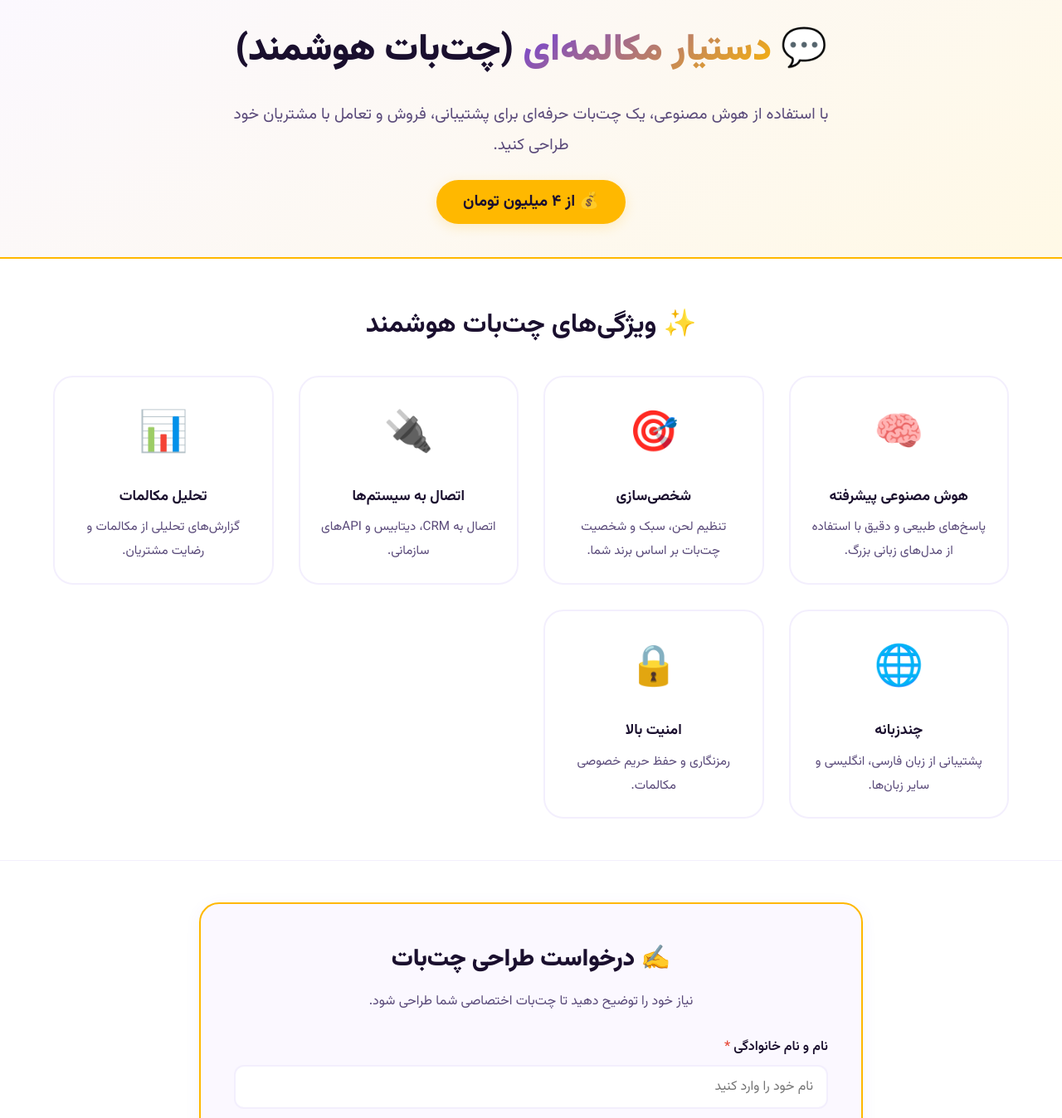
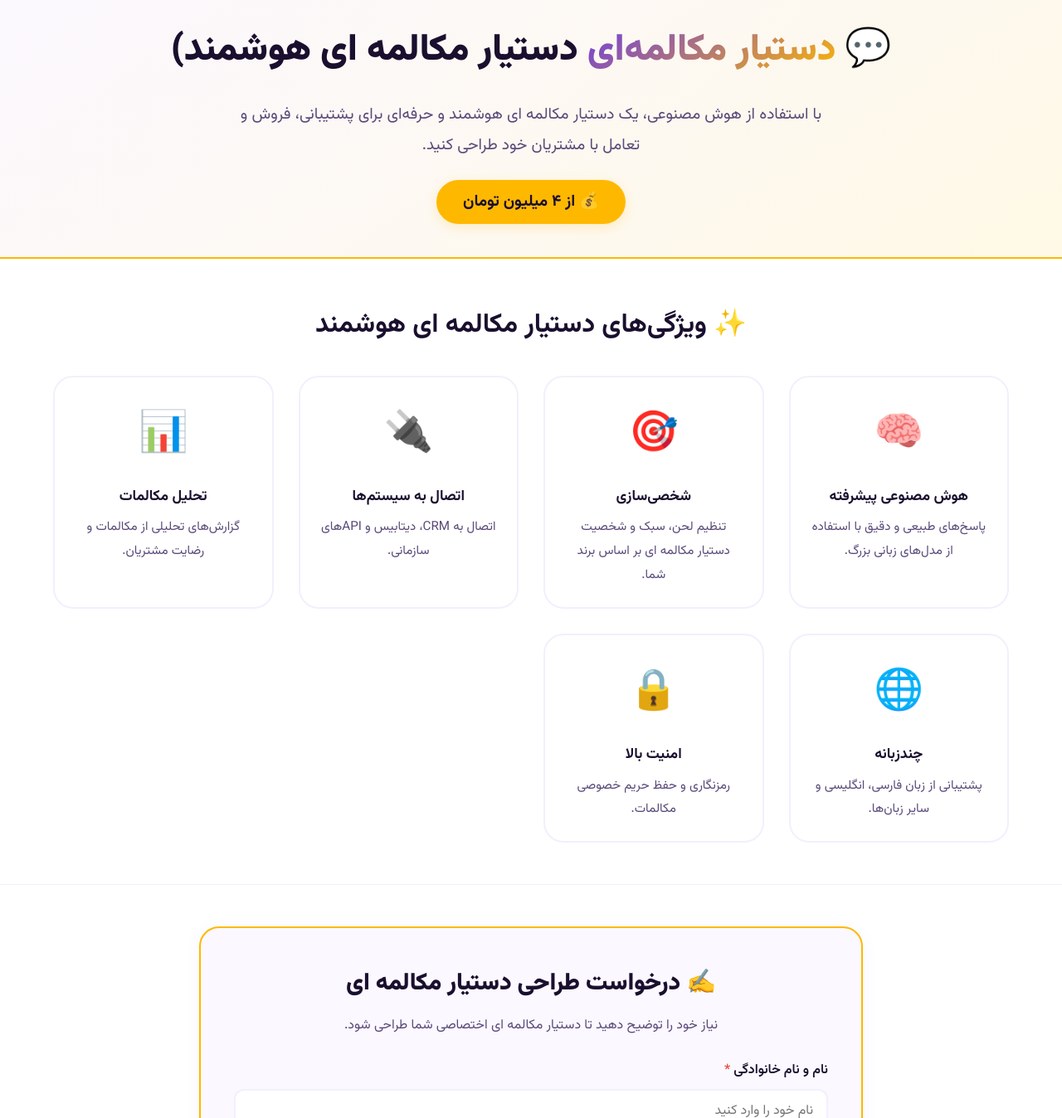
Before and after one commit to cysobms-sudo/sofiaai.github.io, a website: page service-chatbot.html in a window 1280 px wide. Shown: the part 220-1568 px from the top of the page at 83% size. Drawn offline with Linux system fonts and the light colour scheme.

Commit message:
Update service-chatbot.html

```diff
--- a/service-chatbot.html
+++ b/service-chatbot.html
@@ -534,9 +534,9 @@
 
     <section class="service-hero fade-up">
         <div class="container">
-            <h1>💬 <span class="highlight">دستیار مکالمه‌ای</span> (چت‌بات هوشمند)</h1>
+            <h1>💬 <span class="highlight">دستیار مکالمه‌ای</span> دستیار مکالمه ای هوشمند)</h1>
             <p>
-                با استفاده از هوش مصنوعی، یک چت‌بات حرفه‌ای برای پشتیبانی، فروش و تعامل با مشتریان خود طراحی کنید.
+                با استفاده از هوش مصنوعی، یک دستیار مکالمه ای هوشمند و حرفه‌ای برای پشتیبانی، فروش و تعامل با مشتریان خود طراحی کنید.
             </p>
             <span class="price-tag">💰 از ۴ میلیون تومان</span>
         </div>
@@ -544,7 +544,7 @@
 
     <section class="features-section fade-up">
         <div class="container">
-            <h2 style="text-align:center; font-size:2rem; margin-bottom:30px;">✨ ویژگی‌های چت‌بات هوشمند</h2>
+            <h2 style="text-align:center; font-size:2rem; margin-bottom:30px;">✨ ویژگی‌های دستیار مکالمه ای هوشمند</h2>
             <div class="features-grid">
                 <div class="feature-box">
                     <span class="icon">🧠</span>
@@ -554,7 +554,7 @@
                 <div class="feature-box">
                     <span class="icon">🎯</span>
                     <h4>شخصی‌سازی</h4>
-                    <p>تنظیم لحن، سبک و شخصیت چت‌بات بر اساس برند شما.</p>
+                    <p>تنظیم لحن، سبک و شخصیت دستیار مکالمه ای بر اساس برند شما.</p>
                 </div>
                 <div class="feature-box">
                     <span class="icon">🔌</span>
@@ -583,8 +583,8 @@
     <section class="request-section fade-up" id="request">
         <div class="container">
             <div class="request-box">
-                <h2>✍️ درخواست طراحی چت‌بات</h2>
-                <p class="sub">نیاز خود را توضیح دهید تا چت‌بات اختصاصی شما طراحی شود.</p>
+                <h2>✍️ درخواست طراحی دستیار مکالمه ای</h2>
+                <p class="sub">نیاز خود را توضیح دهید تا دستیار مکالمه ای اختصاصی شما طراحی شود.</p>
                 <form id="requestForm">
                     <label>نام و نام خانوادگی <span class="required">*</span></label>
                     <input type="text" id="requestName" placeholder="نام خود را وارد کنید" required />
@@ -596,7 +596,7 @@
                     <input type="email" id="requestEmail" placeholder="ایمیل خود را وارد کنید" />
 
                     <label>توضیحات نیاز شما <span class="required">*</span></label>
-                    <textarea id="requestDescription" placeholder="لطفاً توضیح دهید چت‌بات شما چه کاربردی دارد؟ برای چه صنعتی؟ چه قابلیت‌هایی باید داشته باشد؟" required></textarea>
+                    <textarea id="requestDescription" placeholder="لطفاً توضیح دهید دستیار مکالمه ای شما چه کاربردی دارد؟ برای چه صنعتی؟ چه قابلیت‌هایی باید داشته باشد؟" required></textarea>
 
                     <button type="submit" class="btn-submit" id="submitBtn">📩 ارسال درخواست</button>
                 </form>
@@ -608,9 +608,9 @@
     <section class="cta-section fade-up">
         <div class="container">
             <div class="cta-box">
-                <h2>🚀 آماده‌اید یک چت‌بات هوشمند برای کسب‌وکار خود داشته باشید؟</h2>
+                <h2>🚀 آماده‌اید یک دستیار مکالمه ای هوشمند برای کسب‌وکار خود داشته باشید؟</h2>
                 <p>همین حالا آن را به سبد خرید اضافه کنید و از مشاوره رایگان تیم سوفیا بهره‌مند شوید.</p>
-                <button class="btn-add-cart" onclick="addToCart('دستیار مکالمه‌ای (چت‌بات)', 'رایگان')">
+                <button class="btn-add-cart" onclick="addToCart('دستیار مکالمه‌ای (دتتیار مکالمه ای)', 'رایگان')">
                     <i class="fas fa-plus"></i> افزودن به سبد خرید
                 </button>
                 <br>
@@ -795,7 +795,7 @@
                 }
             }
 
-            const title = `درخواست چت‌بات هوشمند - ${name}`;
+            const title = `درخواست دستیار مکالمه ای هوشمند - ${name}`;
 
             const requestBody = {
                 user_id: userId,
```
